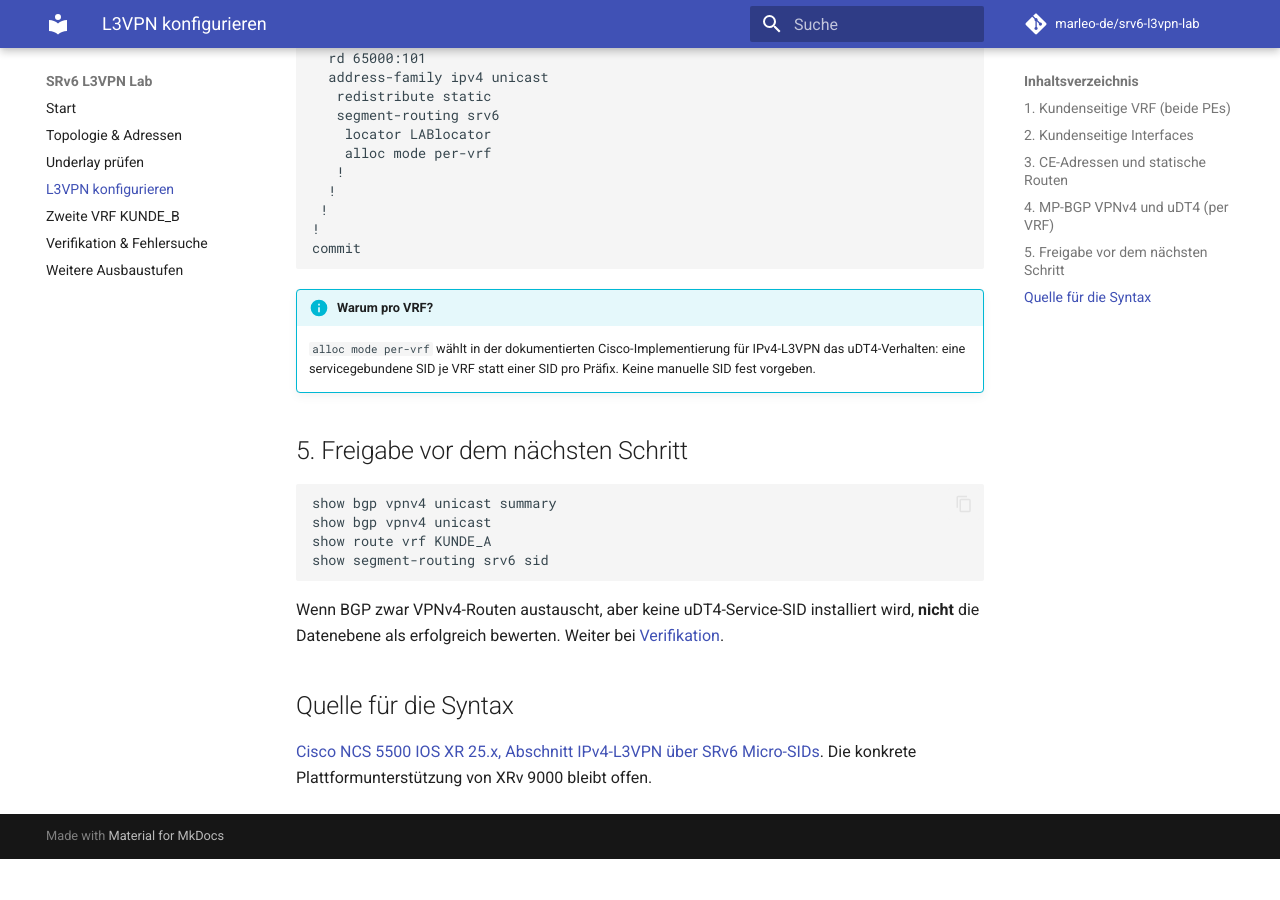
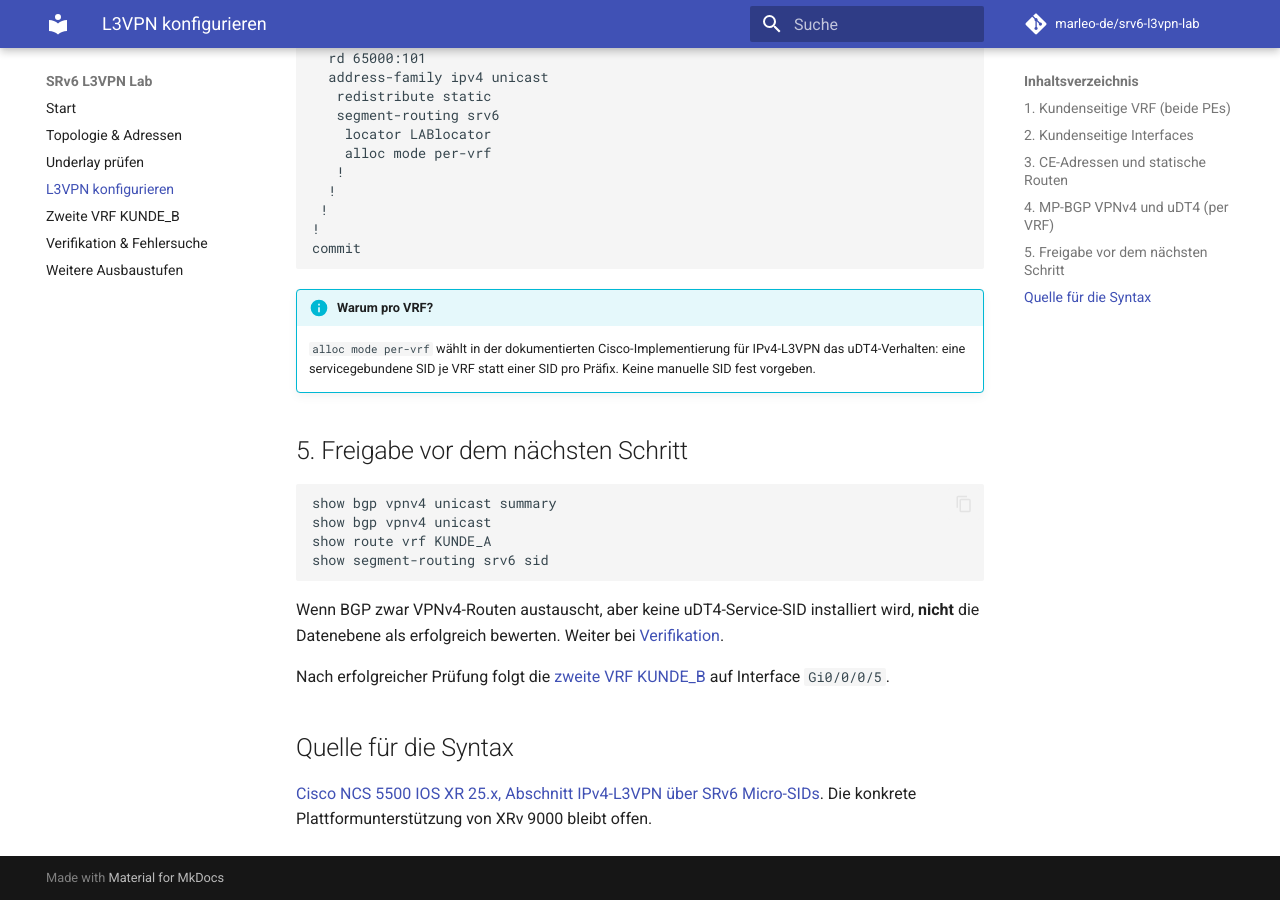
Before and after one commit to marleo-de/srv6-l3vpn-lab, an MkDocs documentation site: the page built from docs/l3vpn.md, in a window 1280 px wide and 900 px high, scrolled down 2968 px. Built offline with MkDocs 1.6.1 and Material for MkDocs 9.7.7, drawn with Linux system fonts in a browser that asks for light colours; comment, search, counter and statistics services are not loaded; before the commit the page ends 3827 px from its top, so only the background shows below that.

Commit message:
Document second isolated VRF KUNDE_B and CE port 5

```diff
--- a/docs/l3vpn.md
+++ b/docs/l3vpn.md
@@ -163,6 +163,8 @@ show segment-routing srv6 sid
 
 Wenn BGP zwar VPNv4-Routen austauscht, aber keine uDT4-Service-SID installiert wird, **nicht** die Datenebene als erfolgreich bewerten. Weiter bei [Verifikation](verifikation.md).
 
+Nach erfolgreicher Prüfung folgt die [zweite VRF KUNDE_B](kunde-b.md) auf Interface `Gi0/0/0/5`.
+
 ## Quelle für die Syntax
 
 [Cisco NCS 5500 IOS XR 25.x, Abschnitt IPv4-L3VPN über SRv6 Micro-SIDs](https://www.cisco.com/c/en/us/td/docs/iosxr/ncs5500/segment-routing/25xx/configuration/guide/b-segment-routing-cg-ncs5500-25xx.pdf). Die konkrete Plattformunterstützung von XRv 9000 bleibt offen.
```
